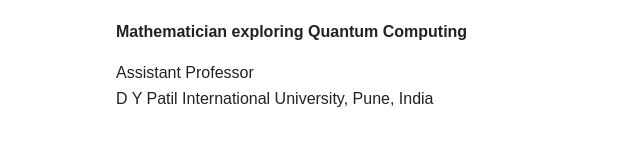
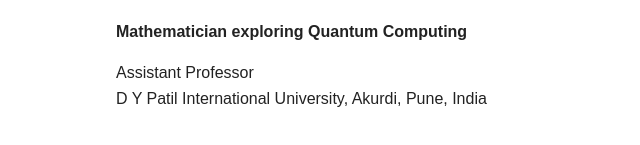
Before and after one commit to rajdeepakrishikant/rajdeepakrishikant.github.io, a plain HTML site: page index.html in a window 1280 px wide. Shown: the part 249-394 px from the top of the page, 74-714 px from the left. Drawn offline with Linux system fonts and the light colour scheme.

Commit message:
Update university location in index.html

```diff
--- a/index.html
+++ b/index.html
@@ -37,7 +37,7 @@
 
 <p>
 Assistant Professor<br>
-D Y Patil International University, Pune, India
+D Y Patil International University, Akurdi, Pune, India
 </p>
 
 </main>
```
